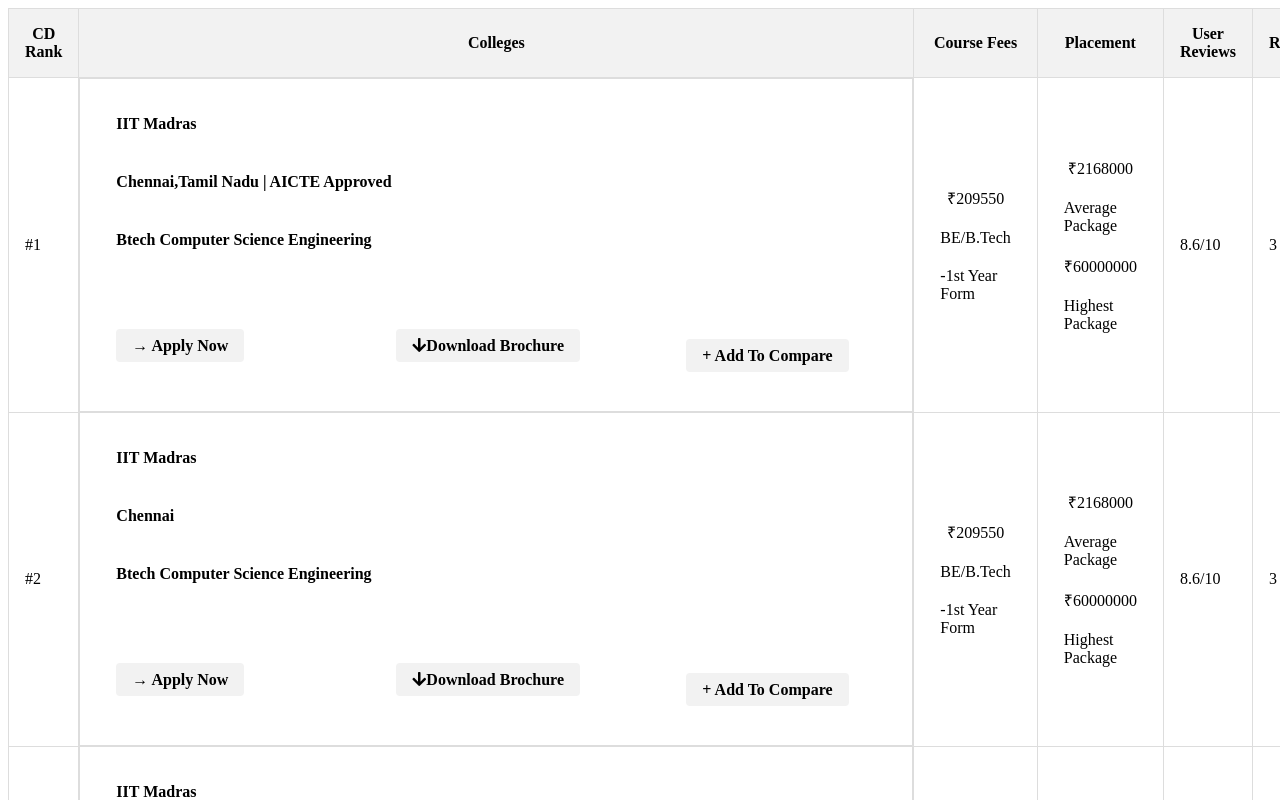
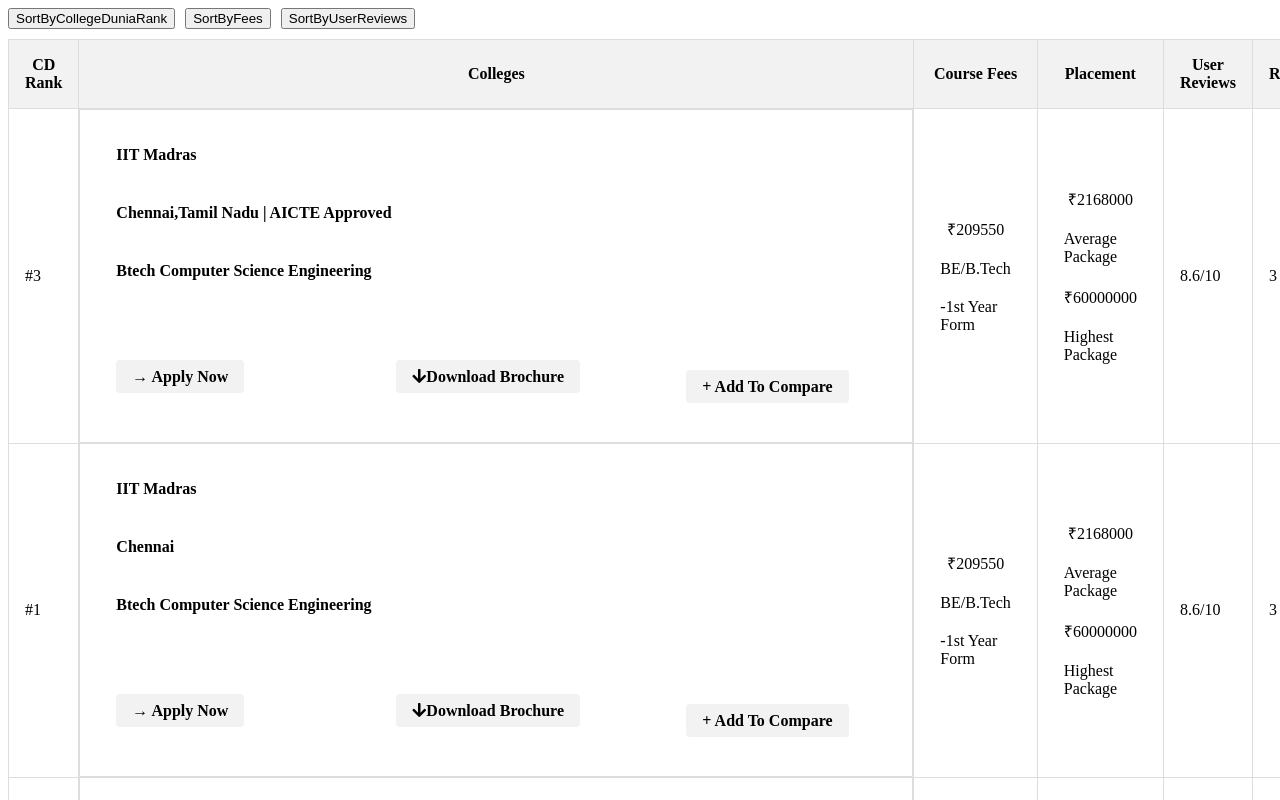
Before and after one commit to PradyumnGup/web, a React (Create React App) app in the folder CollegeDuniaTable/: page / in a window 1280 px wide. Shown: the top 800 px of the page. Built offline with nearby package versions, Linux system fonts and the light colour scheme.

Commit message:
Add files via upload

```diff
--- a/CollegeDuniaTable/src/App.js
+++ b/CollegeDuniaTable/src/App.js
@@ -1,9 +1,9 @@
 import React from "react";
 import CollegeItem from "./components/CollegeItem.js";
 import "./styles.css";
-const collegesData = [
+let collegesData = [
   {
-    id: 1,
+    id: 3,
     collegeName: "IIT Madras",
     location: "Chennai,Tamil Nadu | AICTE Approved",
     courseFees: 209550,
@@ -12,7 +12,7 @@
     ranking: 3,
   },
   {
-    id: 2,
+    id: 1,
     collegeName: "IIT Madras",
     location: "Chennai",
     courseFees: 209550,
@@ -21,7 +21,7 @@
     ranking: 3,
   },
   {
-    id: 3,
+    id: 2,
     collegeName: "IIT Madras",
     location: "Chennai",
     courseFees: 209550,
@@ -93,7 +93,7 @@
     ranking: 19,
   },
   {
-    id: 11,
+    id: 12,
     collegeName: "IIT Madras",
     location: "Chennai",
     courseFees: 209550,
@@ -102,7 +102,7 @@
     ranking: 15,
   },
   {
-    id: 12,
+    id: 11,
     collegeName: "IIT Madras",
     location: "Chennai",
     courseFees: 209550,
@@ -115,11 +115,26 @@
 
 
 
+const sortByID=()=>{
 
+  collegesData=collegesData.slice().sort((a, b) => a.id - b.id);
+}
+const sortByFees=()=>{
+
+  collegesData=collegesData.slice().sort((a, b) => a.courseFees - b.courseFees);
+
+}
+const sortByUser=()=>{
+
+  collegesData=collegesData.slice().sort((a, b) => a.userReviews - b.userReviews);
+}
 
 const App = () => {
   return (
     <div className="App">
+      <button className="sortByID" onClick={sortByID}>SortByCollegeDuniaRank</button>
+      <button className="sortByFees" onClick={sortByFees}>SortByFees</button>
+      <button className="sortByUser" onClick={sortByUser}>SortByUserReviews</button>
       <table>
         <thead>
           <tr>
@@ -141,6 +156,7 @@
           ))}
         </tbody>
       </table>
+
     </div>
   );
 };
--- a/CollegeDuniaTable/src/styles.css
+++ b/CollegeDuniaTable/src/styles.css
@@ -4,7 +4,18 @@
   width: 100%;
 }
 
-
+.sortByID{
+  margin-right: 10px;
+  margin-bottom: 10px;
+}
+.sortByFees{
+  margin-right:10px;
+  margin-bottom: 10px;
+}
+.sortByUser{
+  margin-right: 10px;
+  margin-bottom: 10px;
+}
 td {
   padding: 1rem;
   border: 1px solid #ddd;
```
